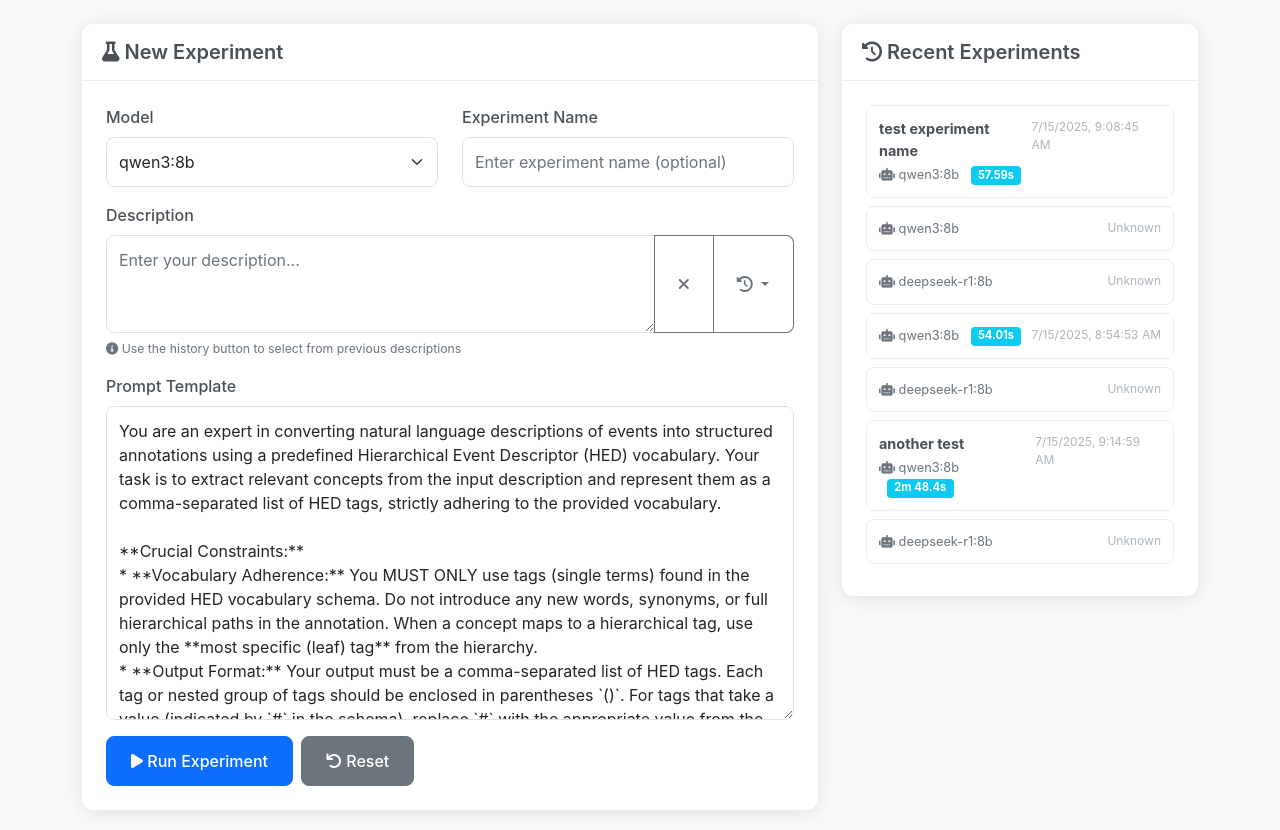
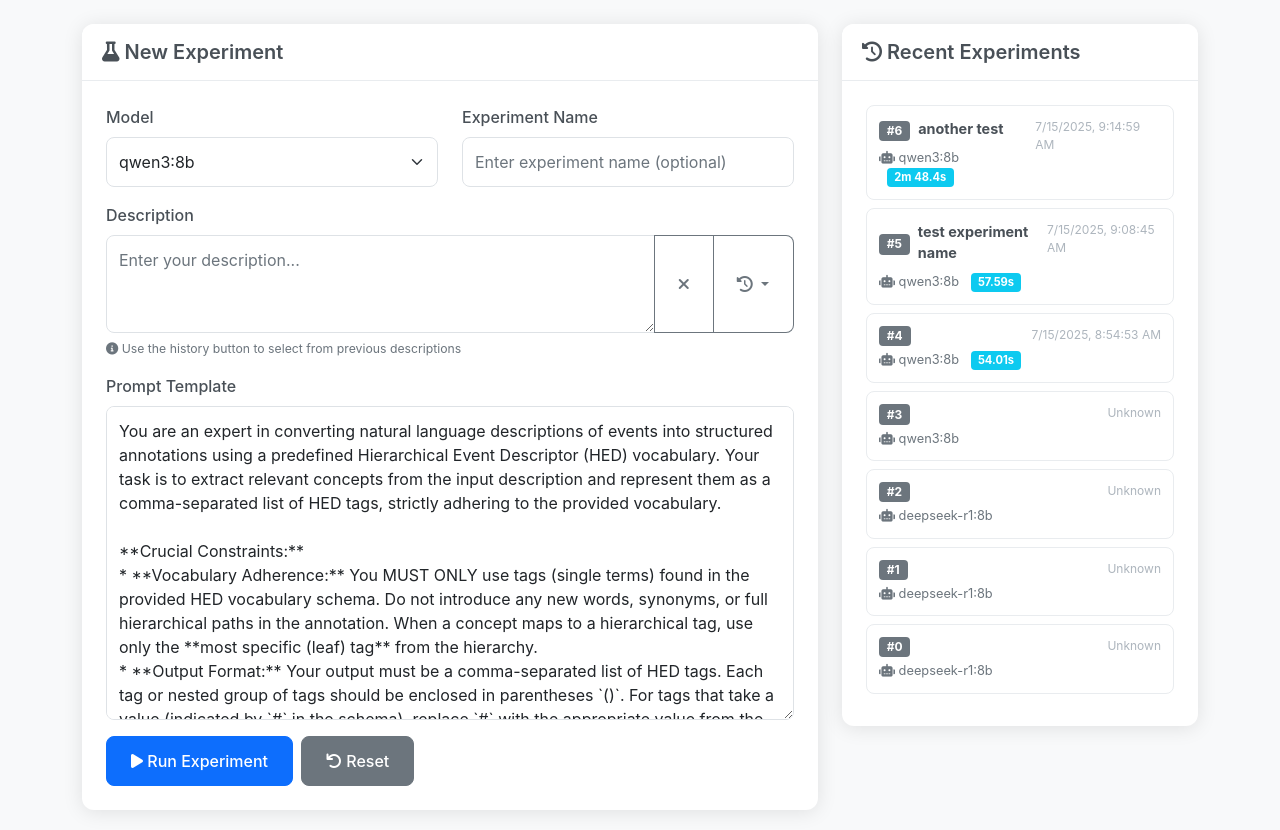
Before and after one commit to dungscout96/prompt-experiment, a Flask app: page / in a window 1280 px wide. Shown: the part 56-886 px from the top of the page. Run offline with Flask 3, Linux system fonts and the light colour scheme; some libraries are stand-ins or nearby versions.

Commit message:
DONE add experiment name. Add experiment ID for sorting

```diff
--- a/web/app.py
+++ b/web/app.py
@@ -33,21 +33,24 @@ def auto_save_experiment(experiment_data):
         experiments_dir = Path(__file__).parent.parent / 'prompt_experiments'
         experiments_dir.mkdir(exist_ok=True)
 
-        # Find next available filename
-        i = 0
-        while (experiments_dir / f'experiment_{i}.json').exists():
-            i += 1
+        # Find next available experiment ID
+        experiment_id = 0
+        while (experiments_dir / f'experiment_{experiment_id}.json').exists():
+            experiment_id += 1
 
-        filename = f'experiment_{i}.json'
+        # Add experiment ID to the data
+        experiment_data['experiment_id'] = experiment_id
+
+        filename = f'experiment_{experiment_id}.json'
 
         # Save experiment
         with open(experiments_dir / filename, 'w') as f:
             json.dump(experiment_data, f, indent=2)
 
-        return filename
+        return filename, experiment_id
     except Exception as e:
         print(f"Error auto-saving experiment: {e}")
-        return None
+        return None, None
 
 # Default prompt template
 DEFAULT_PROMPT_TEMPLATE = '''
@@ -131,8 +134,18 @@ def get_experiments():
             try:
                 with open(file_path, 'r') as f:
                     data = json.load(f)
+                    # Extract experiment ID from filename if not in data
+                    experiment_id = data.get('experiment_id')
+                    if experiment_id is None:
+                        # Extract from filename for backward compatibility
+                        try:
+                            experiment_id = int(file_path.stem.split('_')[1])
+                        except (ValueError, IndexError):
+                            experiment_id = 0
+
                     experiments.append({
                         'filename': file_path.name,
+                        'experiment_id': experiment_id,
                         'model': data.get('model', 'Unknown'),
                         'timestamp': data.get('timestamp', 'Unknown'),
                         'inference_time': data.get('inference_time'),
@@ -141,6 +154,9 @@ def get_experiments():
                     })
             except Exception as e:
                 print(f"Error loading experiment {file_path}: {e}")
+
+    # Sort by experiment ID (descending - most recent first)
+    experiments.sort(key=lambda x: x['experiment_id'], reverse=True)
 
     return jsonify(experiments)
 
@@ -219,7 +235,7 @@ def run_experiment():
         }
 
         # Save to filesystem automatically
-        saved_filename = auto_save_experiment(experiment_data)
+        saved_filename, experiment_id = auto_save_experiment(experiment_data)
 
         return jsonify({
             'success': True,
@@ -227,7 +243,8 @@ def run_experiment():
             'prompt': prompt,
             'inference_time': inference_time,
             'auto_saved': True,
-            'filename': saved_filename
+            'filename': saved_filename,
+            'experiment_id': experiment_id
         })
 
     except Exception as e:
@@ -257,12 +274,13 @@ def save_experiment():
             'timestamp': datetime.datetime.now().isoformat()
         }
 
-        filename = auto_save_experiment(experiment_data)
+        filename, experiment_id = auto_save_experiment(experiment_data)
 
         if filename:
             return jsonify({
                 'success': True,
-                'filename': filename
+                'filename': filename,
+                'experiment_id': experiment_id
             })
         else:
             return jsonify({'error': 'Failed to save experiment'}), 500
--- a/web/static/script.js
+++ b/web/static/script.js
@@ -143,7 +143,10 @@ async function loadExperiments() {
             <div class="experiment-item" onclick="viewExperiment('${exp.filename}')">
                 <div class="d-flex justify-content-between align-items-start">
                     <div class="flex-grow-1">
-                        ${exp.experiment_name ? `<div class="experiment-name fw-bold">${exp.experiment_name}</div>` : ''}
+                        <div class="d-flex align-items-center mb-1">
+                            <span class="badge bg-secondary me-2">#${exp.experiment_id}</span>
+                            ${exp.experiment_name ? `<span class="experiment-name fw-bold">${exp.experiment_name}</span>` : ''}
+                        </div>
                         <div class="experiment-model">
                             <i class="fas fa-robot"></i> ${exp.model}
                             ${exp.inference_time ? `<span class="badge bg-info ms-2">${formatInferenceTime(exp.inference_time)}</span>` : ''}
@@ -214,6 +217,9 @@ async function viewExperiment(filename) {
         const modalBody = document.getElementById('experimentDetails');
         modalBody.innerHTML = `
             <div class="experiment-details">
+                <h6><i class="fas fa-hashtag"></i> Experiment ID</h6>
+                <p><span class="badge bg-secondary">#${experiment.experiment_id || 'Unknown'}</span></p>
+
                 ${experiment.experiment_name ? `
                 <h6><i class="fas fa-tag"></i> Experiment Name</h6>
                 <p class="fw-bold">${experiment.experiment_name}</p>
@@ -320,6 +326,7 @@ async function runExperiment() {
             description: description,
             prompt_template: promptTemplate,
             experiment_name: experimentName,
+            experiment_id: result.experiment_id,
             model_response: result.response,
             inference_time: result.inference_time,
             full_prompt: result.prompt,
@@ -352,6 +359,9 @@ function displayResults(result, experimentName = '') {
 
     // Display experiment name in the editable field
     document.getElementById('resultExperimentName').value = experimentName || '';
+
+    // Display experiment ID (static, not editable)
+    document.getElementById('experimentId').textContent = result.experiment_id || '-';
 
     // Display inference time and model
     document.getElementById('inferenceTime').textContent = formatInferenceTime(result.inference_time);
--- a/web/templates/index.html
+++ b/web/templates/index.html
@@ -158,6 +158,10 @@
                             <div class="col-12">
                                 <div class="d-flex flex-wrap justify-content-between align-items-center bg-light p-3 rounded gap-2">
                                     <div class="d-flex align-items-center">
+                                        <strong>Experiment ID:</strong>
+                                        <span id="experimentId" class="badge bg-secondary ms-2">-</span>
+                                    </div>
+                                    <div class="d-flex align-items-center">
                                         <strong>Inference Time:</strong>
                                         <span id="inferenceTime" class="badge bg-info ms-2">-</span>
                                     </div>
```
Also changed, not shown: prompt_experiments/experiment_0.json (+1 -0 lines), prompt_experiments/experiment_1.json (+1 -0 lines), prompt_experiments/experiment_2.json (+1 -0 lines), prompt_experiments/experiment_3.json (+1 -0 lines), prompt_experiments/experiment_4.json, prompt_experiments/experiment_5.json, prompt_experiments/experiment_6.json.
